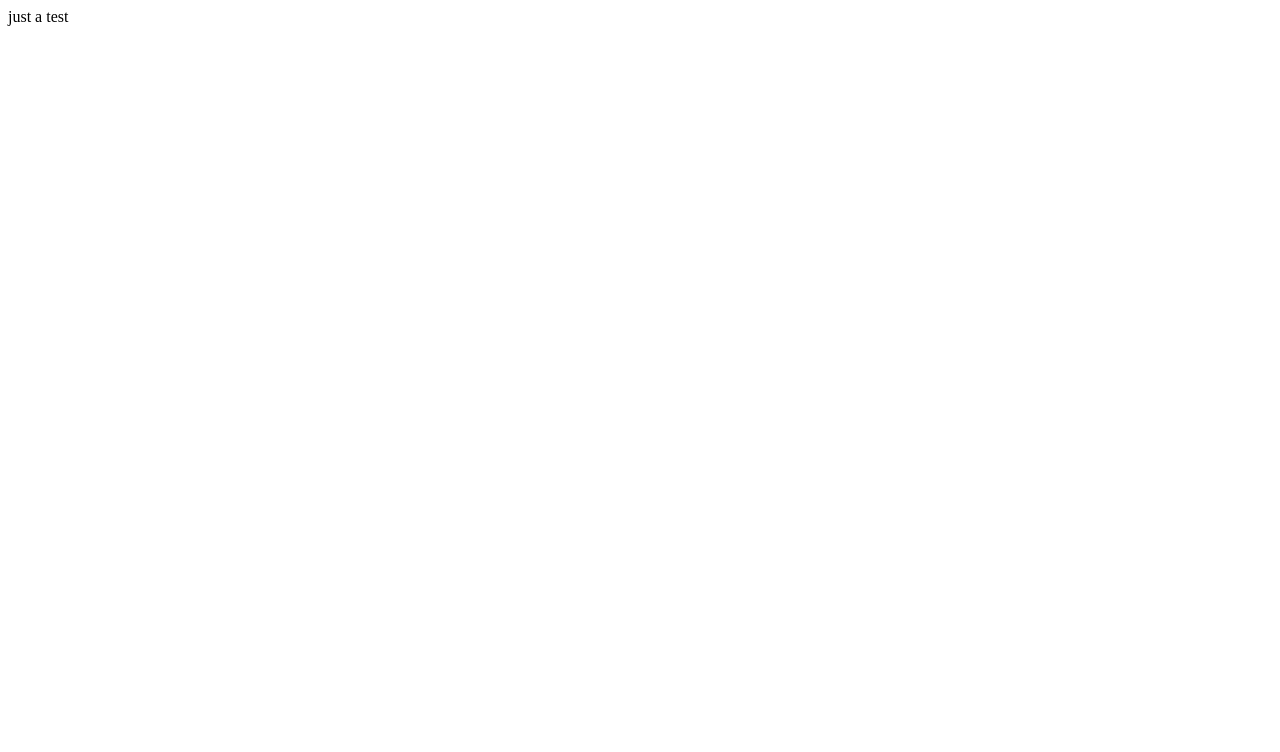
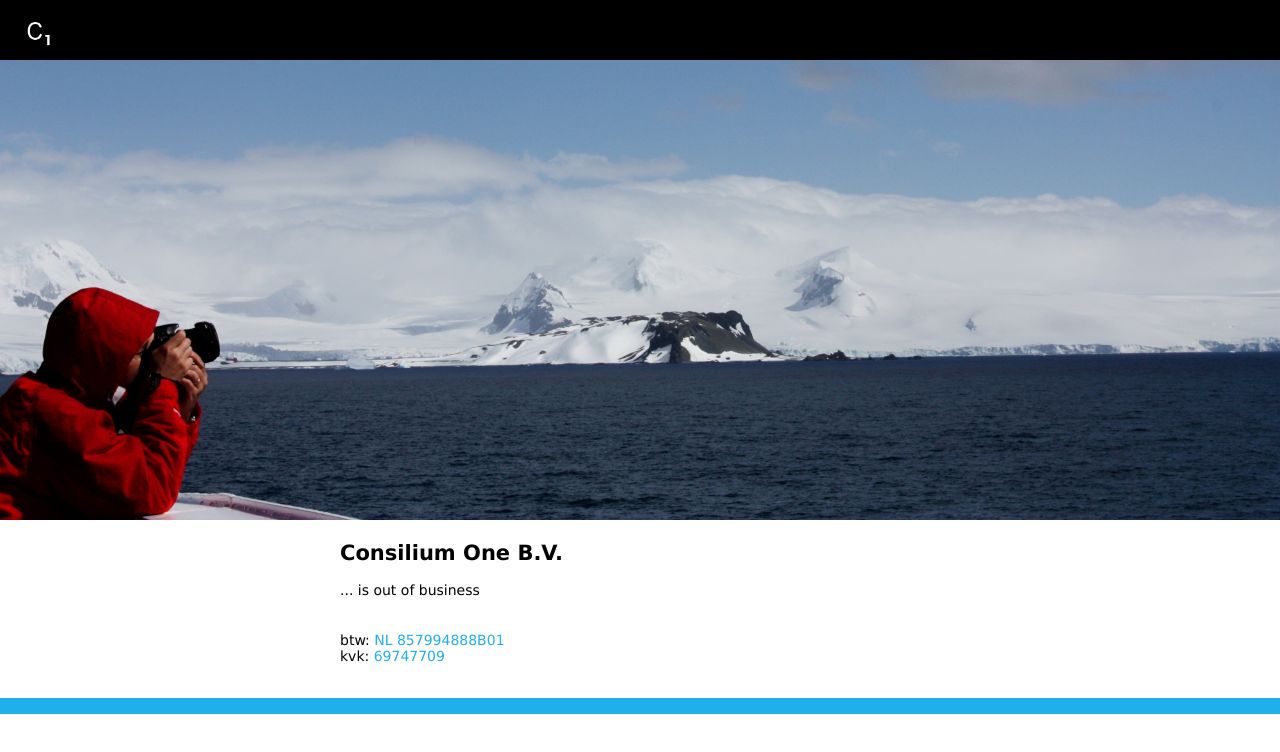
Before and after one commit to ConsiliumOne/consiliumone.github.io, a plain HTML site: page index.html in a window 1280 px wide. Drawn offline with Linux system fonts and the light colour scheme.

Commit message:
add website

```diff
--- /dev/null
+++ b/css/screen.css
@@ -0,0 +1,67 @@
+html {
+    overflow-x: hidden;
+    margin: 0;
+    padding: 0
+}
+
+body {
+    margin: 0;
+    padding: 0;
+    font-family: verdana, arial, serif;
+    font-size: 14px;
+    color: #000
+}
+
+a, a:visited, a:hover, a:focus {
+    color: #1FAFEC
+}
+
+a, a:hover {
+    text-decoration: none
+}
+
+a img {
+    border: 0
+}
+
+img {
+    max-width: 100%;
+    height: auto
+}
+
+p {
+    max-width: 800px;
+    font-size: 14px;
+    font-weight: 500;
+    padding-bottom: 20px
+}
+
+nav[role="main"] {
+    background-color: #000;
+    position: absolute;
+    z-index: 2;
+    left: -20px;
+    top: 0;
+    right: -20px;
+    padding: 0;
+    -moz-transition: max-height 0.5s;
+    -o-transition: max-height 0.5s;
+    -webkit-transition: max-height 0.5s;
+    transition: max-height 0.5s;
+    max-height: 60px;
+}
+
+nav[role="main"] > ul > li.homepage img {
+    display: block;
+    height: 40px
+}
+
+.content {
+    margin: auto;
+    width: 600px;
+    padding: 0 20px;
+}
+
+.footer {
+    background-color: #1FAFEC;
+}
--- a/index.html
+++ b/index.html
@@ -1 +1,42 @@
-just a test
+<!DOCTYPE html>
+<html lang="en">
+<head>
+    <title>Consilium One - out of business</title>
+    <meta charset="utf-8">
+    <meta http-equiv="Imagetoolbar" content="no"/>
+    <meta name="viewport" id="viewport" content="width=device-width, initial-scale=1.0"/>
+
+    <link rel="shortcut icon" href="/favicon.ico">
+    <link href="/css/screen.css" type="text/css" rel="stylesheet"/>
+</head>
+
+<body>
+<img src="/images/pic_7.jpg">
+
+<nav role="main">
+    <ul>
+        <li class="homepage"><img src="/images/logo.png" alt=""></li>
+    </ul>
+</nav>
+
+<article class="content">
+
+    <h1>
+        <strong>Consilium One B.V.</strong>
+    </h1>
+    <p>
+        ... is out of business
+    </p>
+    <p>
+        btw: <a
+            href="http://ec.europa.eu/taxation_customs/vies/vatResponse.html?action=check&check=Verify&memberStateCode=NL&number=857994888B01&requesterMemberStateCode=NL&requesterNumber=857994888B01&traderCity=&traderName=&traderPostalCode=&traderStreet="
+            target="_new" rel="nofollow">NL 857994888B01</a><br>
+        kvk: <a href="https://www.kvk.nl/orderstraat/product-kiezen/?kvknummer={69747709" target="_new" rel="nofollow">69747709</a>
+    </p>
+
+</article>
+
+<div class="footer">&nbsp;</div>
+
+</body>
+</html>
```
Also changed, not shown: favicon.ico (added), images/ico_post.png (added), images/logo.png (added), images/pic_7.jpg (added), robots.txt (added).
